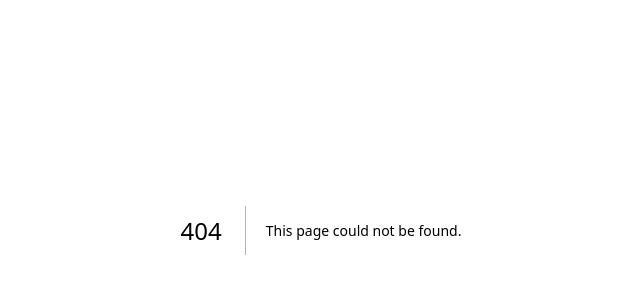
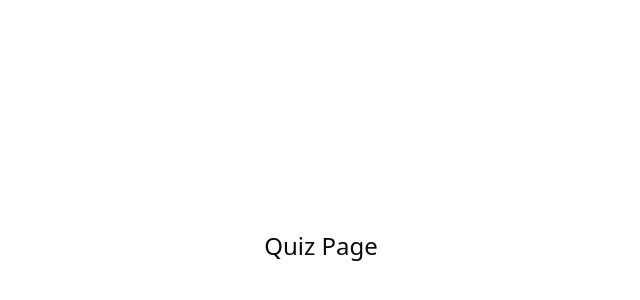
Before and after one commit to cuvic-dev/cuvic-quiz-opentdb, a Next.js app: page /quiz in a window 1280 px wide. Before the commit this address had no page. Shown: the part 170-470 px from the top of the page, without its empty margins (319-959 px from the left). Built offline with nearby package versions, Linux system fonts and the light colour scheme.

Commit message:
created quiz page

```diff
--- /dev/null
+++ b/app/(projects)/quiz/page.tsx
@@ -0,0 +1,7 @@
+export default function QuizPage() {
+  return (
+    <div className="min-h-screen flex items-center justify-center">
+      <h1 className="text-2xl font-medium">Quiz Page</h1>
+    </div>
+  );
+}
```
